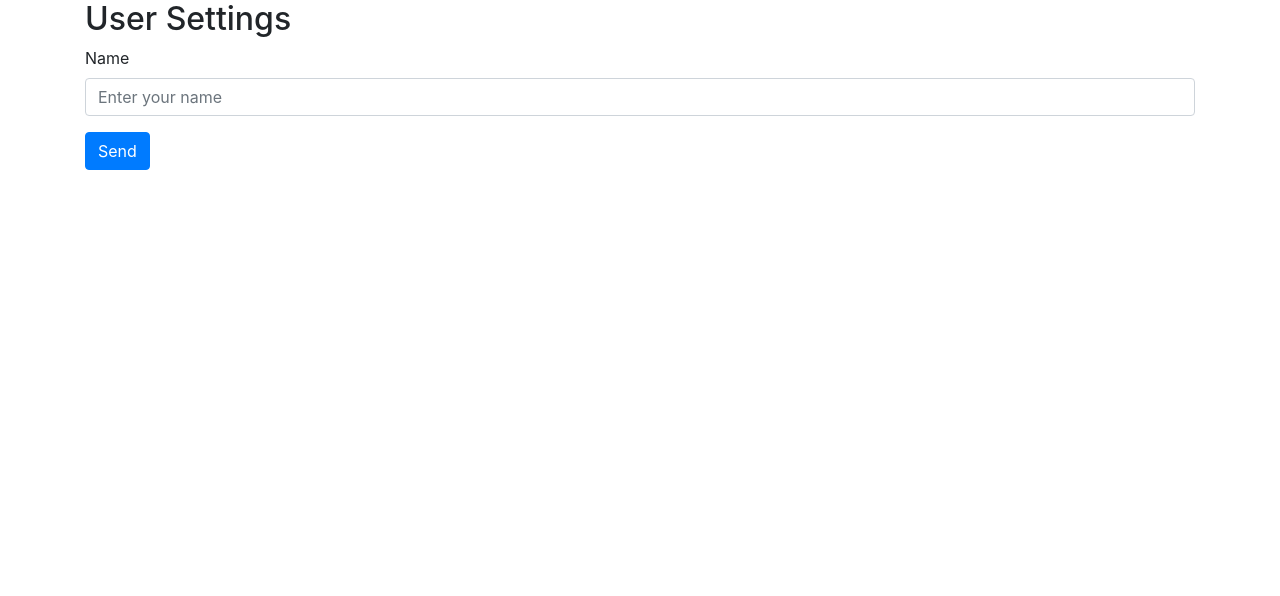
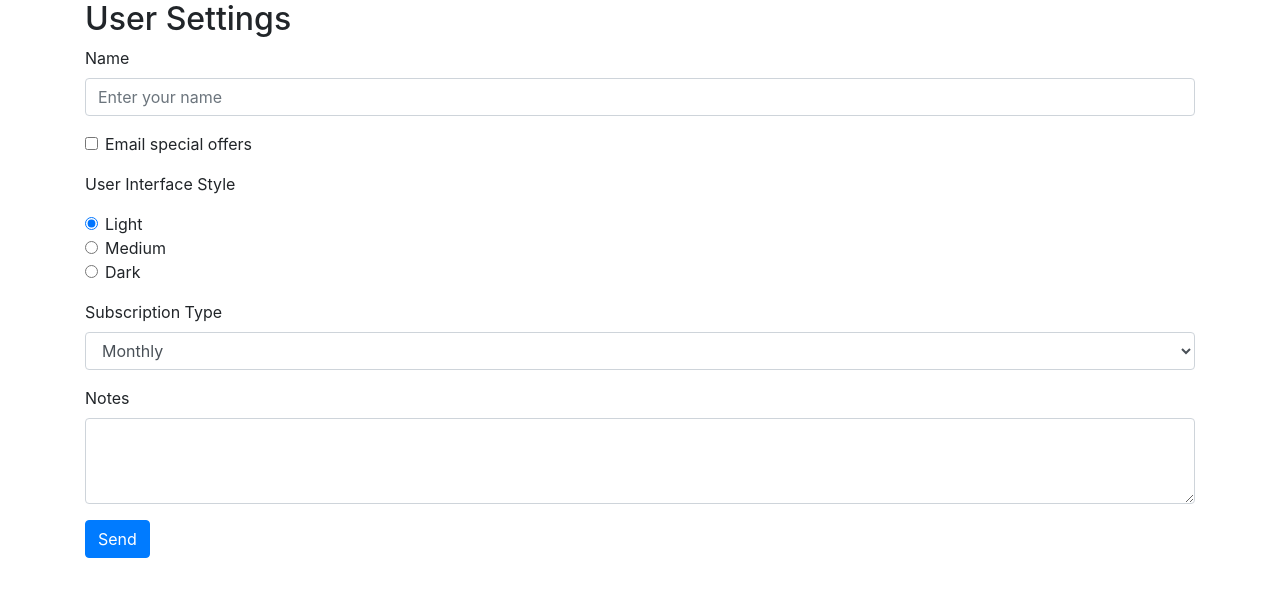
Before and after one commit to molinacarlosdev/basicAngularForm, an Angular app: page / in a window 1280 px wide. Shown: the top 596 px of the page. Built offline with nearby package versions, Linux system fonts and the light colour scheme.

Commit message:
Initial USER SETTINGS form created

```diff
--- a/src/app/user-settings-form/user-settings-form.component.html
+++ b/src/app/user-settings-form/user-settings-form.component.html
@@ -11,6 +11,73 @@
         class="form-control"
       />
     </div>
+    <div class="form-check form-group">
+      <input
+        class="form-check-input"
+        type="checkbox"
+        value=""
+        id="emailOffers"
+        name="emailOffers"
+      />
+      <label class="form-check-label" for="defaultCheck1">
+        Email special offers
+      </label>
+    </div>
+    <!-- RADIO BUTTONS FOR USER INTERFACE SELECTION -->
+    <p>User Interface Style</p>
+    <div class="form-group">
+      <div class="form-check">
+        <input
+          class="form-check-input"
+          type="radio"
+          name="interfaceStyle"
+          id="lightInterface"
+          value="light"
+          checked
+        />
+        <label class="form-check-label" for="lightInterface">
+          Light
+        </label>
+      </div>
+      <div class="form-check">
+        <input
+          class="form-check-input"
+          type="radio"
+          name="interfaceStyle"
+          id="mediumInterface"
+          value="mediem"
+        />
+        <label class="form-check-label" for="mediumInterface">
+          Medium
+        </label>
+      </div>
+      <div class="form-check">
+        <input
+          class="form-check-input"
+          type="radio"
+          name="interfaceStyle"
+          id="darkInterface"
+          value="medium"
+        />
+        <label class="form-check-label" for="darkInterface">
+          Dark
+        </label>
+      </div>
+    </div>
+    <!-- SUBSCRIPTION TYPE  -->
+    <div class="form-group">
+      <label for="subscriptionType>Subscription Type">Subscription Type</label>
+      <select class="form-control" id="subscriptionType">
+        <option>Monthly</option>
+        <option>Annual</option>
+        <option>Lifetime</option>
+      </select>
+    </div>
+    <!-- NOTES AREA -->
+    <div class="form-group">
+      <label for="notes">Notes</label>
+      <textarea class="form-control" id="notes" rows="3"></textarea>
+    </div>
     <button class="btn btn-primary">Send</button>
   </form>
 </div>
```
